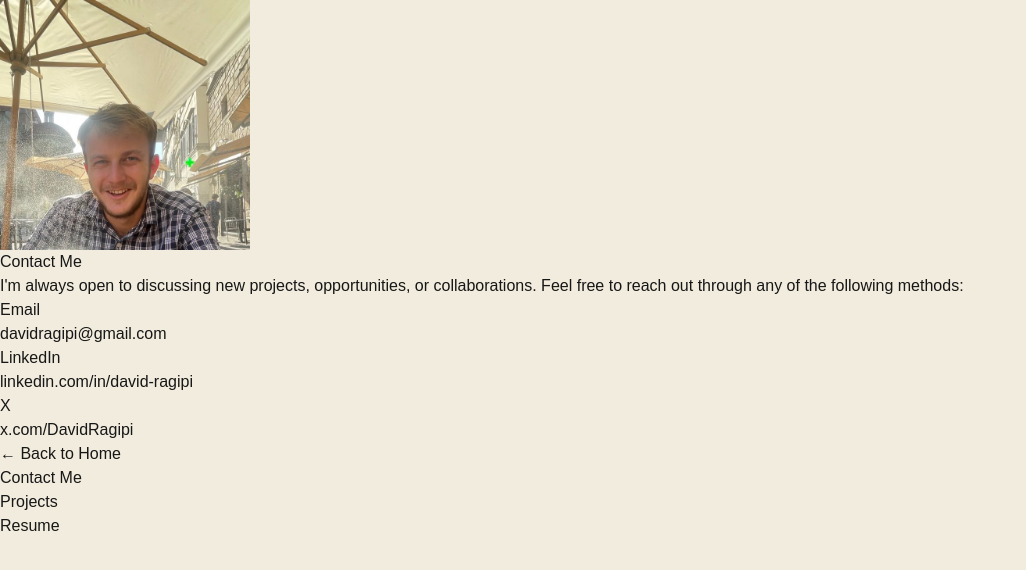
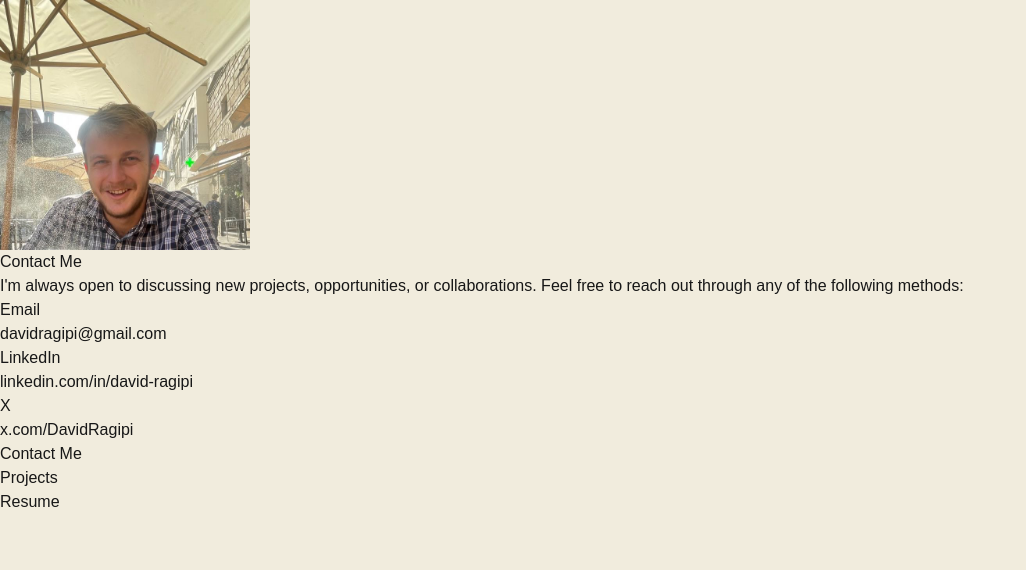
Before and after one commit to ragipidavid/portfolio, a Next.js app: page /contact in a window 1280 px wide. Shown: the top 570 px of the page, without its empty margins (0-1026 px from the left). Built offline with nearby package versions, Linux system fonts and the light colour scheme.

Commit message:
Remove back to home

```diff
--- a/src/app/(pages)/contact/page.tsx
+++ b/src/app/(pages)/contact/page.tsx
@@ -1,5 +1,4 @@
 import React from "react";
-import Link from "next/link";
 
 export const metadata = {
   title: "Contact David Ragipi | Software Engineer",
@@ -51,13 +50,6 @@ const ContactPage = () => {
               </p>
             </div>
 
-            {/* Add more contact methods as needed */}
-
-            <div className="mt-12">
-              <Link href="/" className="text-xl hover:underline">
-                ← Back to Home
-              </Link>
-            </div>
           </div>
         </div>
       </div>
```
